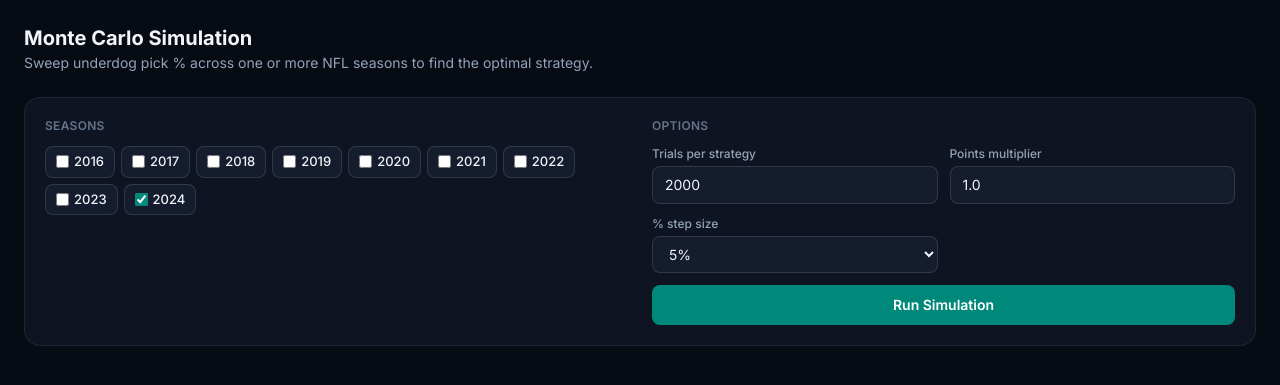
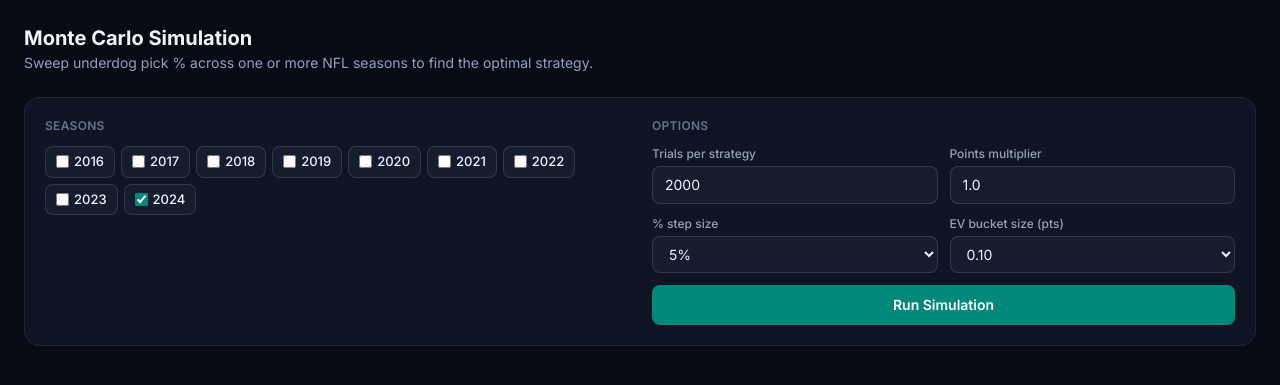
Before and after one commit to andrew23967/putnambowl2, a Django app: page /dashboard/montecarlo/ in a window 1280 px wide. Shown: the part 53-438 px from the top of the page. Run offline with Django 5.2, Linux system fonts and the light colour scheme; a user stored in the database is signed in; data comes from the database, SQL or seed files in the repository; some libraries are stand-ins or nearby versions.

Commit message:
Add configurable bucket size for EV chart
Co-Authored-By: Claude Sonnet 4.6 <noreply@anthropic.com>

```diff
--- a/main/views.py
+++ b/main/views.py
@@ -1081,6 +1081,7 @@ def montecarlo_view(request):
         'n_trials': 2000,
         'multiplier': 1.0,
         'pct_step': 5,
+        'ev_step': 0.1,
     }
 
     if request.method == 'POST':
@@ -1089,6 +1090,7 @@ def montecarlo_view(request):
             config['n_trials'] = int(request.POST.get('n_trials', 2000))
             config['multiplier'] = float(request.POST.get('multiplier', 1.0))
             config['pct_step'] = int(request.POST.get('pct_step', 5))
+            config['ev_step'] = float(request.POST.get('ev_step', 0.1))
         except ValueError:
             pass
 
@@ -1108,7 +1110,7 @@ def montecarlo_view(request):
                     n_trials=config['n_trials'],
                     pct_step=config['pct_step'],
                 )
-                ev_results = mc.ev_by_underdog_points(games)
+                ev_results = mc.ev_by_underdog_points(games, step=config['ev_step'])
 
     return render(request, 'main/montecarlo.html', {
         'results': results,
--- a/templates/main/montecarlo.html
+++ b/templates/main/montecarlo.html
@@ -55,6 +55,17 @@
               <option value="2" {% if config.pct_step == 2 %}selected{% endif %}>2%</option>
               <option value="5" {% if config.pct_step == 5 %}selected{% endif %}>5%</option>
               <option value="10" {% if config.pct_step == 10 %}selected{% endif %}>10%</option>
+            </select>
+          </div>
+          <div>
+            <label class="block text-xs font-medium mb-1" style="color:var(--muted2);">EV bucket size (pts)</label>
+            <select name="ev_step" class="w-full px-3 py-2 text-sm rounded-lg outline-none"
+                    style="background:var(--surface2);border:1px solid var(--border2);color:var(--text);">
+              <option value="0.05" {% if config.ev_step == 0.05 %}selected{% endif %}>0.05</option>
+              <option value="0.1" {% if config.ev_step == 0.1 %}selected{% endif %}>0.10</option>
+              <option value="0.25" {% if config.ev_step == 0.25 %}selected{% endif %}>0.25</option>
+              <option value="0.5" {% if config.ev_step == 0.5 %}selected{% endif %}>0.50</option>
+              <option value="1.0" {% if config.ev_step == 1.0 %}selected{% endif %}>1.00</option>
             </select>
           </div>
         </div>
```
